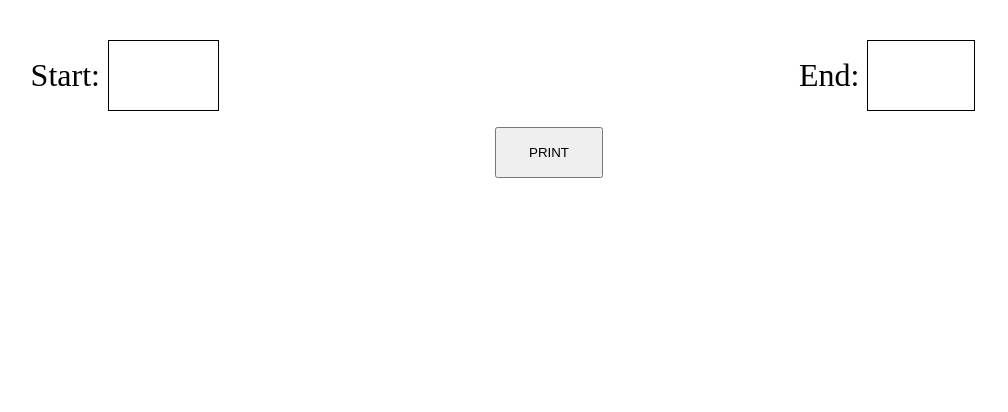
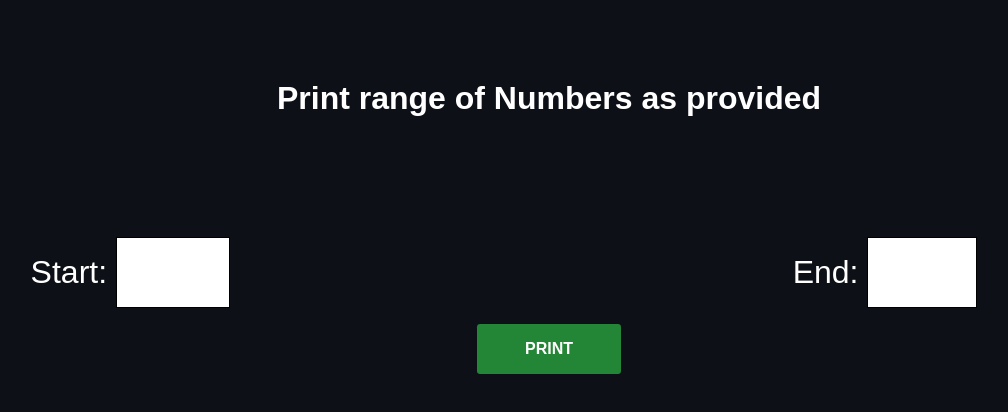
Before and after one commit to abuemkezeChu/array-range, a plain HTML site: page index.html in a window 1280 px wide. Shown: the whole page, without its empty margins (91-1099 px from the left). Drawn offline with Linux system fonts and the light colour scheme.

Commit message:
fix: ui tweaks

```diff
--- a/assets/styles/index.css
+++ b/assets/styles/index.css
@@ -5,8 +5,15 @@
 }
 
 body {
+  font-family: sans-serif;
   display: grid;
   place-items: center;
+  background-color: #0d1117;
+  color: #fff;
+}
+
+.title {
+  margin: 5rem 0;
 }
 
 .container {
@@ -39,10 +46,24 @@ input {
 }
 
 button {
+  font-size: 1rem;
+  font-weight: bolder;
   margin-top: 1rem;
-  padding: 1rem 2rem;
+  padding: 1rem 3rem;
+  background-color: #238636;
+  color: #fff;
+  border: none;
+  border-radius: 0.2rem;
+  cursor: pointer;
+}
+
+button:hover {
+  background-color: #3dcd5a;
 }
 
 output {
   margin-top: 1rem;
+  border-bottom: 1px solid #fff;
+  width: fit-content;
+  height: fit-content;
 }
--- a/index.html
+++ b/index.html
@@ -10,6 +10,7 @@
 </head>
 
 <body>
+  <h1 class="title">Print range of Numbers as provided</h1>
   <main class="container">
     <div class="field">
       <div class="start-range">
```
